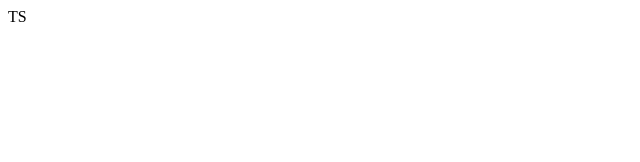
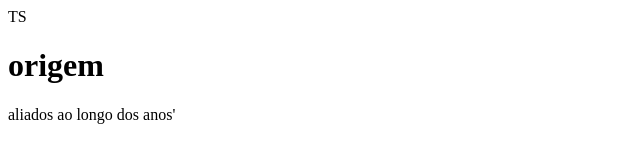
Before and after one commit to Kaike0912/kaike0912, a plain HTML site: page index.html in a window 1280 px wide. Shown: the whole page, without its empty margins (0-640 px from the left). Drawn offline with Linux system fonts and the light colour scheme.

Commit message:
alteração

```diff
--- a/index.html
+++ b/index.html
@@ -3,10 +3,11 @@
 <head>
     <meta charset="UTF-8">
     <meta name="viewport" content="width=device-width, initial-scale=1.0">
-    <title>TS</title>
+    <title>Batman</title>
 </head>
 <body>
-   <header>TS</header>
-   <h1></h1>
-</body>
-</html>
+  <header>TS</header>
+  <h1>origem</h1>
+  <p> aliados ao longo dos anos'</p>
+  </body>
+   </html>
```
